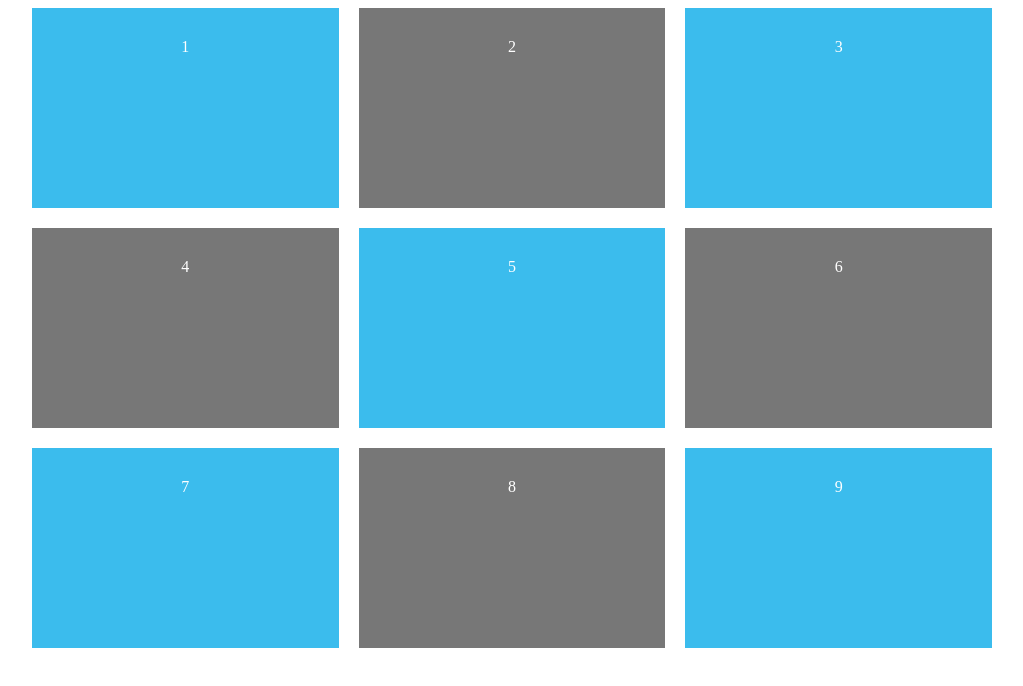
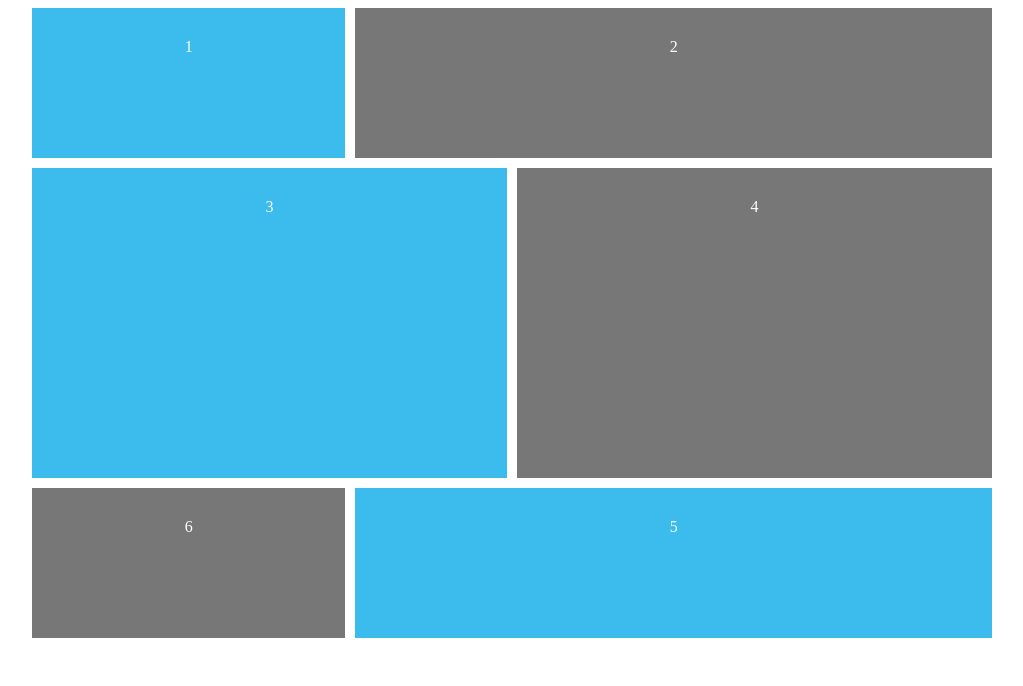
Before and after one commit to rayhanasyraff/css-grid-playlist, a plain HTML site: page css-grid-playlist-lesson-2/index.html in a window 1280 px wide. Shown: the whole page, without its empty margins (128-1151 px from the left). Drawn offline with Linux system fonts and the light colour scheme.

Commit message:
lesson-4

```diff
--- a/css-grid-playlist-lesson-2/index.html
+++ b/css-grid-playlist-lesson-2/index.html
@@ -10,10 +10,9 @@
 		}
 		#content{
 			display: grid;
-			grid-template-columns: repeat(3, 1fr);
-			grid-template-rows: repeat(3, minmax(200px,auto));
-			/* grid-auto-rows: minmax(200px,auto); */
-			grid-gap: 20px;
+			grid-template-columns: repeat(6, 1fr);
+			grid-template-rows: repeat(4, minmax(150px, auto));
+			grid-gap: 10px;
 			max-width: 960px;
 			margin: 0 auto;
 		}
@@ -25,21 +24,41 @@
 			background: #777;
 			padding: 30px;
 		}
+		.one{
+			/* grid-column-start: 1;
+			grid-column-end: 3; */
+			grid-column: 1 / 3;
+		}
+		.two{
+			grid-column: 3 / 7;
+		}
+		.three{
+			grid-column: 1 / 4;
+			grid-row: 2 / 4;
+		}
+		.four{
+			grid-column: 4 / 7;
+			grid-row: 2 / 4;
+		}
+		.five{
+			grid-column: 3 / 7;
+		}
+		.six{
+			grid-row: 4;
+			grid-column: 1 / 3;
+		}
 	</style>
 </head>
 <body>
 
 	<div id="content">
 
-		<div>1</div>
-		<div>2</div>
-		<div>3</div>
-		<div>4</div>
-		<div>5</div>
-		<div>6</div>
-		<div>7</div>
-		<div>8</div>
-		<div>9</div>
+		<div class="one">1</div>
+		<div class="two">2</div>
+		<div class="three">3</div>
+		<div class="four">4</div>
+		<div class="five">5</div>
+		<div class="six">6</div>
 
 	</div>
 
```
